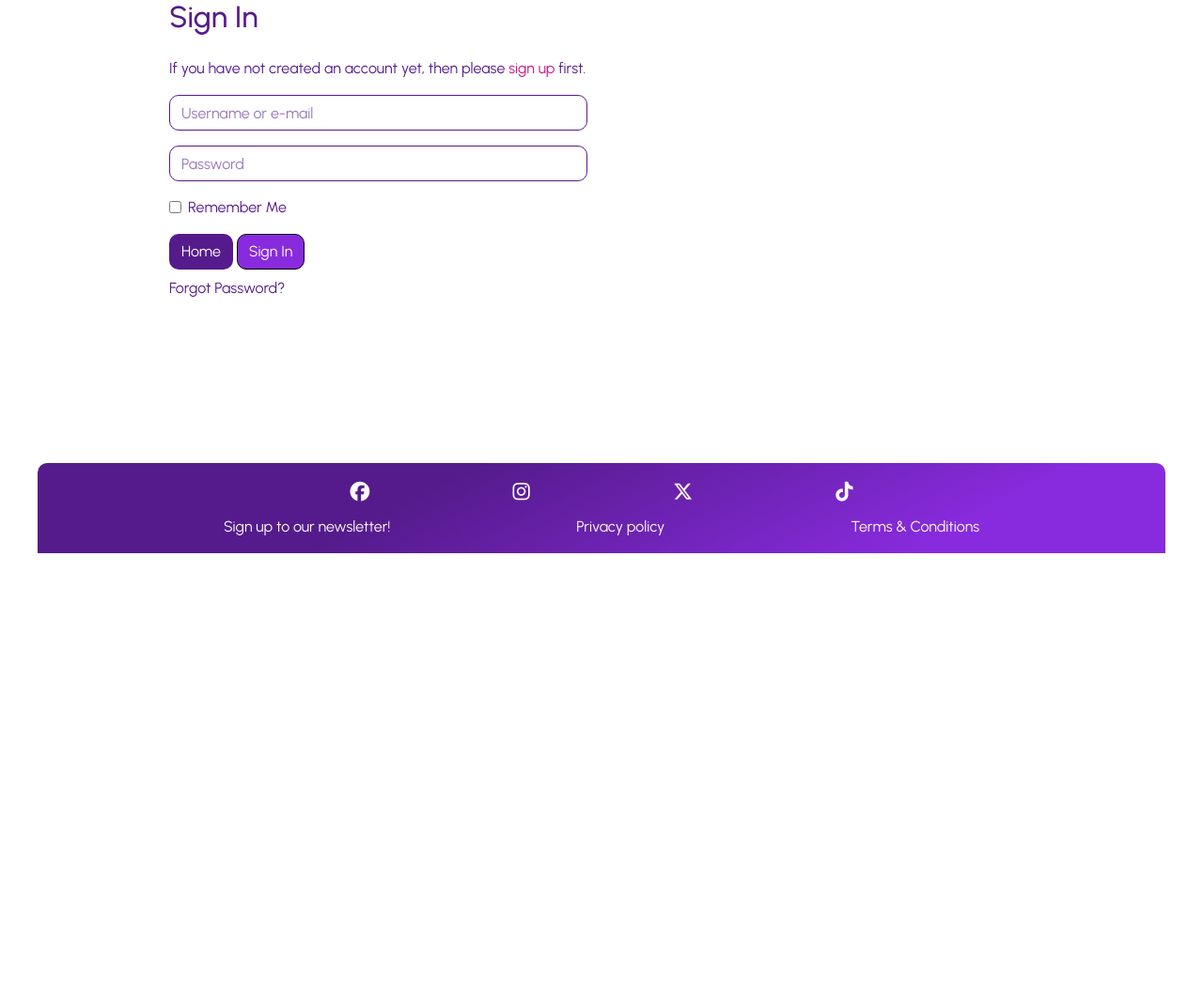
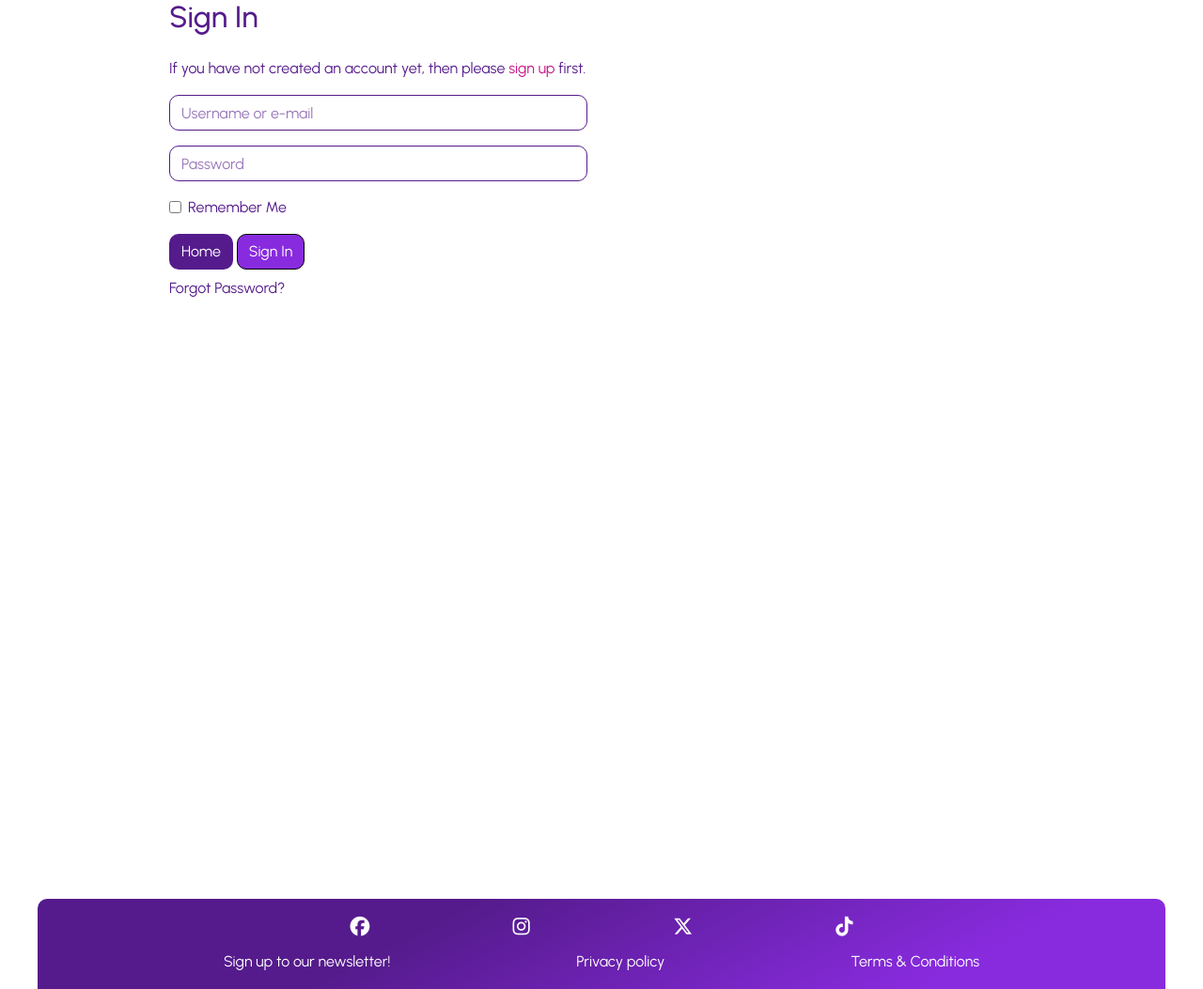
Before and after one commit to DannyGilligan/chocelegance-resubmission, a Django app: page /accounts/login/ in a window 1280 px wide. Shown: the part 271-1324 px from the top of the page at 94% size. Before the commit the page ends 860 px from the top, so only its background shows below. Run offline with Django 3.2, Linux system fonts and the light colour scheme; some libraries are stand-ins or nearby versions.

Commit message:
Adjust height of allauth container to fix footer bug

```diff
--- a/chocolates/templates/chocolates/chocolate_detail.html
+++ b/chocolates/templates/chocolates/chocolate_detail.html
@@ -91,7 +91,7 @@
 
             <!-- Submit Review section -->
             <!-- If user is logged in, this section will be displayed allowing them to leave a review -->
-            <div class="mt-4 w-100 purple-text border-purple border-radius-10 px-3 py-3 submit-review-container">
+            <div class="mt-4 w-100 purple-text border-radius-10 px-3 py-3 submit-review-container">
                 {% if request.user.is_authenticated %}
                 <P class="mt-1">Would you like to leave a short review for this chocolate?</P>
                 <form method="POST" action=".">
@@ -128,7 +128,7 @@
 
                 {% else %}
 
-                <div class="mt-4 w-100 purple-text border-purple border-radius-10 px-3 pb-2 pt-0 submit-review-container">
+                <div class="mt-4 w-100 purple-text border-radius-10 px-3 pb-2 pt-0 submit-review-container">
                     <p>
                         <a class="text-white" href="{% url 'account_login' %}"><strong>Login</strong></a> or <a class="text-white" href="{% url 'account_signup' %}"><strong>register</strong></a> to submit a review!
                     </p>
--- a/static/css/base.css
+++ b/static/css/base.css
@@ -2,7 +2,13 @@
 /* ------------------------------------------------------------------------------------------------------------------------------ MAIN BODY SECTIONS STYLING */
 
 /* Link to google font used https://fonts.google.com/specimen/Urbanist */
+
+html {
+    height: 100%;
+}
+
 body {
+    height: 100%;
     font-family: "Urbanist", Arial, Helvetica, sans-serif;
     background: white;
     max-width: 98% !important;
@@ -160,6 +166,7 @@ https://www.geeksforgeeks.org/how-to-create-fade-in-effect-on-page-load-using-cs
 
 
 .footer {
+
     /* Background gradient effect generated from cssgradient.io */
     background: rgb(85, 27, 140);
     background: -moz-linear-gradient(153deg, rgba(85, 27, 140, 1) 34%, rgba(136, 43, 222, 1) 81%);
@@ -178,7 +185,6 @@ https://www.geeksforgeeks.org/how-to-create-fade-in-effect-on-page-load-using-cs
     width: 100%;
     display: flex;
     justify-content: space-evenly;
-    height: 4rem;
 }
 
 .footer-content i {
@@ -1232,6 +1238,7 @@ https://www.geeksforgeeks.org/how-to-create-fade-in-effect-on-page-load-using-cs
 .allauth-form-inner-content {
     margin-top: 3rem;
     width: 100%;
+    height: 100vh;
 }
 
 
@@ -1326,6 +1333,12 @@ https://www.geeksforgeeks.org/how-to-create-fade-in-effect-on-page-load-using-cs
     color: #551b8c;
 }
 
+.allauth-form-inner-content .footer {
+    position: relative;
+    top: 0;
+
+}
+
 
 
 /* ------------------------------------------------------------------------------------------------------------------------------ MEDIA QUERIES */
```
